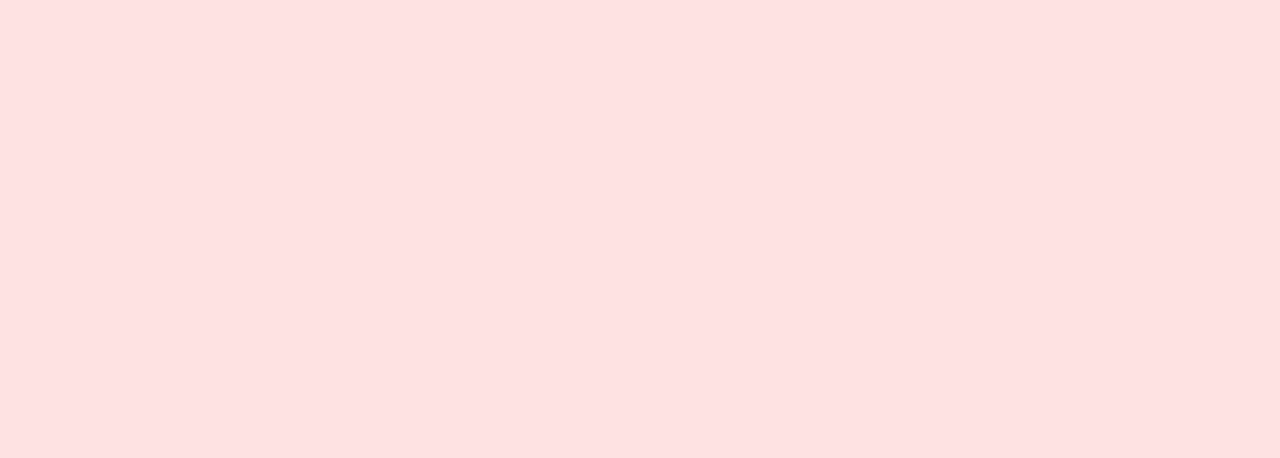
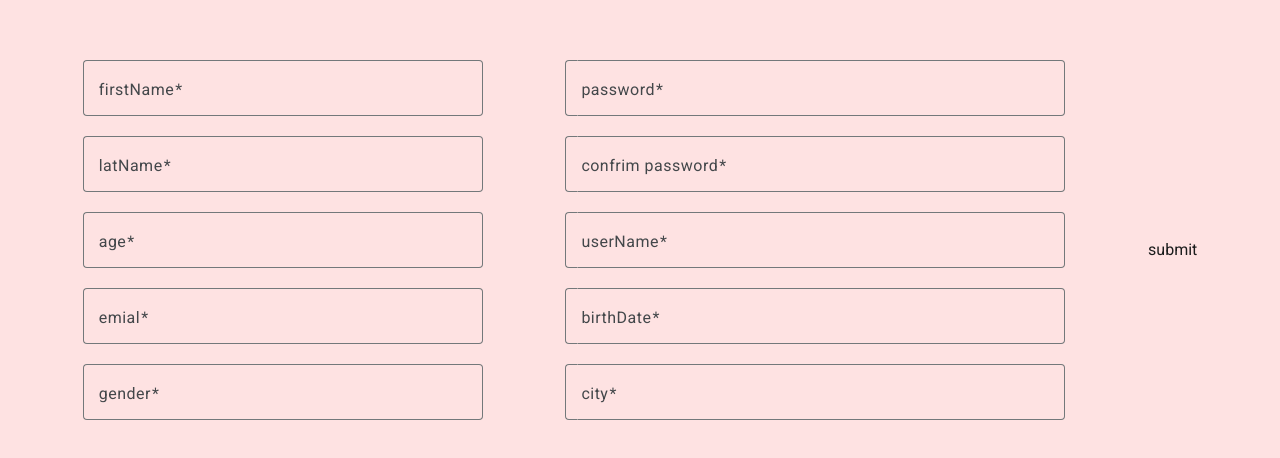
Before and after one commit to sabatorkaman/dummyJson, an Angular app: page /add-user in a window 1280 px wide. Before the commit this address led to /. Shown: the part 150-608 px from the top of the page. Built offline with nearby package versions, Linux system fonts and the light colour scheme.

Commit message:
add user

```diff
--- a/src/app/admin/add-user/add-user.component.html
+++ b/src/app/admin/add-user/add-user.component.html
@@ -1,2 +1,53 @@
+<div class=" flex flex-row justify-evenly" [formGroup]="addUser">
+    <div class="flex flex-col w-[400px] justify-center">
+        <mat-form-field>
+            <mat-label>firstName</mat-label>
+            <input formControlName="firstName" matInput>
+        </mat-form-field>
+        <mat-form-field>
+            <mat-label>latName</mat-label>
+            <input formControlName="lastName" matInput>
+        </mat-form-field>
 
-<p>add-user works!</p>
+        <mat-form-field>
+            <mat-label>age</mat-label>
+            <input formControlName="age" matInput>
+        </mat-form-field>
+
+        <mat-form-field>
+            <mat-label>emial</mat-label>
+            <input formControlName="email" matInput>
+        </mat-form-field>
+        <mat-form-field>
+            <mat-label>gender</mat-label>
+            <input formControlName="gender" matInput>
+        </mat-form-field>
+
+    </div>
+
+    <div class="flex flex-col w-[500px] justify-center">
+
+        <mat-form-field>
+            <mat-label>password</mat-label>
+            <input formControlName="password" matInput type="password">
+        </mat-form-field>
+        <mat-form-field>
+            <mat-label>confrim password</mat-label>
+            <input formControlName="confrimPassword" matInput type="password">
+        </mat-form-field>
+        <mat-form-field>
+            <mat-label>userName</mat-label>
+            <input formControlName="userName" matInput>
+        </mat-form-field>
+        <mat-form-field>
+            <mat-label>birthDate</mat-label>
+            <input formControlName="birthDate" matInput>
+        </mat-form-field>   <mat-form-field>
+            <mat-label>city</mat-label>
+            <input formControlName="city" matInput>
+        </mat-form-field>
+
+    </div>
+    <button (click)="addUserClick()" mat-flat-button>submit</button>
+
+</div>
--- a/src/app/admin/add-user/add-user.component.ts
+++ b/src/app/admin/add-user/add-user.component.ts
@@ -1,17 +1,74 @@
 import { JsonPipe } from '@angular/common';
-import { Component } from '@angular/core';
+import { Component, inject } from '@angular/core';
+import { MatFormFieldModule } from '@angular/material/form-field';
+import { MatInputModule } from '@angular/material/input';
+import { ActivatedRoute } from '@angular/router';
+import { MatSelectModule } from '@angular/material/select';
+import { AddNewUser, ApiService } from '../../api.service';
+import { FormBuilder, FormGroup, ReactiveFormsModule, Validators } from '@angular/forms';
 
 @Component({
   selector: 'app-add-user',
   standalone: true,
-  imports: [JsonPipe],
+  imports: [MatFormFieldModule, MatInputModule, MatSelectModule ,ReactiveFormsModule],
   templateUrl: './add-user.component.html',
   styleUrl: './add-user.component.scss'
 })
 export class AddUserComponent {
+  private router=inject(ActivatedRoute)
+  private pi=inject(ApiService)
+  private fb = inject(FormBuilder)
+  addUser:FormGroup
 
 
   constructor(){
+    this.addUser=this.fb.group({
+
+      firstName:this.fb.control('',[
+        Validators.required,
+
+      ]),
+      lastName:this.fb.control('',[
+        Validators.required
+      ]),
+      age:this.fb.control('',[
+        Validators.required
+      ]),
+      email:this.fb.control('',[
+        Validators.required
+      ]),
+      gender:this.fb.control('',[
+        Validators.required
+      ]),
+
+      password:this.fb.control('',[
+        Validators.required
+      ]),
+      confrimPassword:this.fb.control('',[
+        Validators.required
+      ]),
+      userName:this.fb.control('',[
+        Validators.required
+      ]),
+      birthDate:this.fb.control('',[
+        Validators.required
+      ]),
+      city:this.fb.control('',[
+        Validators.required
+      ]),
+
+    }
+
+    )
+
+
 
   }
+  addUserClick(){
+    this.pi.addNewUser(this.addUser.value).subscribe((data)=>{
+      console.log(data)
+    })
+  }
+
+
 }
--- a/src/app/admin/users/users.component.html
+++ b/src/app/admin/users/users.component.html
@@ -1,4 +1,8 @@
 <div>
+  <mat-form-field>
+    <mat-label>Filter</mat-label>
+    <input matInput (change)="applyFilter($event)" placeholder="Ex. Mia" #input>
+  </mat-form-field>
   <table mat-table [dataSource]="dataSource" class="mat-elevation-z8" matSort>
     <ng-container matColumnDef="id">
       <th mat-header-cell *matHeaderCellDef mat-sort-header> id </th>
@@ -25,14 +29,7 @@
     <tr mat-row *matRowDef="let row; columns: displayedColumns;"></tr>
   </table>
 
-  <mat-paginator showFirstLastButtons [length]="resultsLength" [pageSize]="5" [pageSizeOptions]="[5, 10, 15,20,25,30]"></mat-paginator>
+  <mat-paginator (page)="onChangePage($event)"  [pageSize]="pageSize" [pageIndex]="pageIndex" showFirstLastButtons [length]="resultsLength" [pageSize]="5"
+    [pageSizeOptions]="[5, 10, 15,20,25,30]"></mat-paginator>
 
 </div>
-
-<!-- <div class="flex justify-center gap-6">
-  <button >prev</button>
-  <p>1</p>
-  <p>2</p>
-  <button (click)="nextData()">next</button>
-
-</div> -->
--- a/src/app/admin/users/users.component.ts
+++ b/src/app/admin/users/users.component.ts
@@ -1,11 +1,12 @@
 import { AfterViewInit, Component, inject, OnChanges, SimpleChanges, ViewChild } from '@angular/core';
-import { MatPaginator, MatPaginatorModule } from '@angular/material/paginator';
+import { MatPaginator, MatPaginatorModule, PageEvent } from '@angular/material/paginator';
 import { MatSort, MatSortModule } from '@angular/material/sort';
 import { MatTableDataSource, MatTableModule } from '@angular/material/table';
 import { MatInputModule } from '@angular/material/input';
 import { MatFormFieldModule } from '@angular/material/form-field';
 import { AllUsers, ApiService, Userinformation } from '../../api.service';
 import { PagingComponent } from "../../paging/paging.component";
+import { debounceTime } from 'rxjs';
 
 @Component({
   selector: 'app-users',
@@ -15,68 +16,43 @@ import { PagingComponent } from "../../paging/paging.component";
   styleUrl: './users.component.scss'
 })
 
-export class UsersComponent implements AfterViewInit, OnChanges {
+export class UsersComponent implements AfterViewInit {
   private api = inject(ApiService)
   displayedColumns: string[] = ['id', 'firstName', 'lastName', 'email'];
   dataSource: MatTableDataSource<Userinformation>;
   @ViewChild(MatSort) sort: MatSort | null = null;
   @ViewChild(MatPaginator) paginator: MatPaginator | null = null;
-  users?: Userinformation[]
-  allUsers?: AllUsers
-  resultsLength = 110;
-  limit = 2
-  skip = 0
+
+  resultsLength = 0;
+  pageSize: number = 5
+  pageIndex: number = 0
+  filterValue: string = ""
 
   constructor() {
     this.dataSource = new MatTableDataSource();
 
-
   }
-  ngOnChanges(changes: SimpleChanges): void {
-    // this.pageSize = this.limit - this.skip
-  }
-  ngAfterViewInit() {
-    this.dataSource.sort = this.sort;
-    this.dataSource.paginator = this.paginator;
-    // if (this.limit !== undefined && this.skip !== undefined) {
-
-
-    this.api.getAllUser(this.limit, this.skip)
-      .subscribe((data) => {
-        this.allUsers = data
-        this.limit = this.allUsers.limit
-        this.users = this.allUsers.users
-        this.dataSource = new MatTableDataSource(this.users)
-        console.log(data.users.length)
-        console.log(this.limit, this.skip)
-
-        console.log(this.paginator?.pageSize + "pageSize")
-        console.log(this.paginator?.pageIndex + "index")
-
-        if (data.users.length === this.paginator?.pageSize) {
-          // this.resultsLength = (this.paginator?.pageIndex ?? 0) * (this.paginator?.pageSize ?? 0) + (this.paginator?.pageSize ?? 0) + 1
-          this.resultsLength = 10
-        } else {
-
-          // this.resultsLength = (this.paginator?.pageIndex ?? 0) * (this.paginator?.pageSize ?? 0) + data.users.length
-          this.resultsLength = 11
-        }
-        if (data.users.length == this.paginator?.pageSize)
-          this.resultsLength = (this.paginator?.pageIndex ?? 0) * (this.paginator?.pageSize ?? 0) + (this.paginator?.pageSize ?? 0) + 1
-        else
-          this.resultsLength = (this.paginator?.pageIndex ?? 0) * (this.paginator?.pageSize ?? 0) + data.users.length
-
+  getUser() {
+    let newSkip = this.pageIndex * this.pageSize
+    this.api.getAllUser(this.pageSize, newSkip, this.filterValue)
+      .subscribe((data: AllUsers) => {
+        this.dataSource.data = data.users
+        this.resultsLength = data.total
       })
-      console.log(this.resultsLength)
-    // }
   }
 
-
-  // nextData() {
-  //   let me = this.limit += this.pageSize+5
-  //   console.log(me)
-  //   console.log(this.pageSize + 5)
-  // }
-
-
+  ngAfterViewInit() {
+    this.dataSource.paginator = this.paginator;
+    this.getUser()
+  }
+  onChangePage(e: PageEvent) {
+    this.pageSize = e.pageSize
+    this.pageIndex = e.pageIndex
+    this.getUser()
+  }
+  applyFilter(event: Event) {
+    this.filterValue = (event.target as HTMLInputElement).value;
+    this.pageIndex = 0
+    this.getUser()
+  }
 }
--- a/src/app/api.service.ts
+++ b/src/app/api.service.ts
@@ -10,24 +10,24 @@ export class ApiService {
 
   constructor() {
 
-
   }
   login(username: string, password: string): Observable<LoginResponse> {
     return this.http.post<LoginResponse>('https://dummyjson.com/user/login', {
       "username": username,
       "password": password
     })
-
   }
   getUserDetail(id: number): Observable<UserDetail> {
     return this.http.get<UserDetail>(`https://dummyjson.com/users/${id}`)
   }
-  getAllUser(limit:number, skip:number): Observable<AllUsers> {
-    return this.http.get<AllUsers>(`https://dummyjson.com/users?limit=${limit}&skipe=${skip}`)
+  getAllUser(limit: number, skip: number, q: string): Observable<AllUsers> {
+    return this.http.get<AllUsers>(`https://dummyjson.com/users/search?limit=${limit}&skip=${skip}&q=${q}`)
 
   }
 
-
+  addNewUser(data:AddNewUser): Observable<AddNewUser> {
+    return this.http.post<AddNewUser>('https://dummyjson.com/users/add',data)
+  }
 }
 export interface LoginResponse {
   id: number,
@@ -83,7 +83,6 @@ export interface Userinformation {
   },
   ip: string,
   address: Adress[],
-
   macAddress: string,
   university: string,
   bank: Bank[],
@@ -134,24 +133,43 @@ export interface Company {
     country: string
   }
 }
-export interface Newusers {
+// export interface Newusers {
 
-  id: number,
-  username: string,
-  email: string,
+//   id: number,
+//   username: string,
+//   email: string,
+//   firstName: string,
+//   lastName: string,
+//   gender: string,
+//   image: string,
+//   accessToken: string, // JWT accessToken (for backward compatibility) in response and cookies
+//   refreshToken: string // refreshToken in response and cookies
+
+// }
+// export interface User {
+//   id: number,
+//   firstName: string,
+//   lastName: string,
+//   maidenName: string,
+//   age: number,
+//   gender: string,
+//   email: string,
+//   phone: string,
+//   username: string,
+//   password: string,
+//   birthDate: string,
+//   image: string,
+//   bloodGroup: string,
+//   height: number,
+//   weight: number,
+//   eyeColor: string,
+// }
+
+export interface AddNewUser {
+
+  id: number | null,
   firstName: string,
   lastName: string,
-  gender: string,
-  image: string,
-  accessToken: string, // JWT accessToken (for backward compatibility) in response and cookies
-  refreshToken: string // refreshToken in response and cookies
-
-}
-export interface User {
-  id: number,
-  firstName: string,
-  lastName: string,
-  maidenName: string,
   age: number,
   gender: string,
   email: string,
@@ -159,9 +177,5 @@ export interface User {
   username: string,
   password: string,
   birthDate: string,
-  image: string,
-  bloodGroup: string,
-  height: number,
-  weight: number,
-  eyeColor: string,
+
 }
--- a/src/app/header/header.component.html
+++ b/src/app/header/header.component.html
@@ -3,7 +3,8 @@
     <div class="text-center"> wellcome {{name()}}!</div>
 
     @if(role() === "admin"){
-    <a [routerLink]="'/admin/users'" routerLinkActive="router-link-active">users</a>}
+    <a [routerLink]="'/admin/users'" routerLinkActive="router-link-active">users</a>
+    <a [routerLink]="'add-user'">add user</a>}
     <button mat-flat-button class="" (click)="logOut()">log Out</button>
 </div>
 
--- a/src/app/home/home.component.html
+++ b/src/app/home/home.component.html
@@ -1,2 +1 @@
 <div>home component</div>
-<app-users></app-users>
--- a/src/app/home/home.component.ts
+++ b/src/app/home/home.component.ts
@@ -2,13 +2,12 @@ import { AfterViewInit, Component, inject, OnInit } from '@angular/core';
 import { ActivatedRoute, Router, RouterModule } from '@angular/router';
 import { AuthenticationService } from '../authentication.service';
 import { FormGroup } from '@angular/forms';
-import { UsersComponent } from "../admin/users/users.component";
 import { AddUserComponent } from "../admin/add-user/add-user.component";
 
 @Component({
   selector: 'app-home',
   standalone: true,
-  imports: [UsersComponent, AddUserComponent],
+  imports: [AddUserComponent],
   templateUrl: './home.component.html',
   styleUrl: './home.component.scss'
 })
@@ -19,7 +18,7 @@ export class HomeComponent implements AfterViewInit {
   dataHome: FormGroup | undefined = undefined
   ngAfterViewInit(): void {
 
-     console.log( this.authenticated.loginResponse)
+    console.log(this.authenticated.loginResponse)
 
   }
   test() {
--- /dev/null
+++ b/src/app/users2/users2.component.html
@@ -0,0 +1,39 @@
+
+<mat-card>
+    <mat-form-field>
+        <mat-label>Filter</mat-label>
+        <input matInput (change)="applyFilter($event)" [(ngModel)]="search" placeholder="Ex. Mia" #input>
+    </mat-form-field>
+    <table mat-table [dataSource]="dataSource" class="mat-elevation-z8" matSort>
+        <ng-container matColumnDef="id">
+            <th mat-header-cell *matHeaderCellDef mat-sort-header> id </th>
+            <td mat-cell *matCellDef="let element"> {{element.id}} </td>
+        </ng-container>
+        <ng-container matColumnDef="firstName">
+            <th mat-header-cell *matHeaderCellDef mat-sort-header> firstName </th>
+            <td mat-cell *matCellDef="let element"> {{element.firstName}} </td>
+        </ng-container>
+
+
+        <ng-container matColumnDef="lastName">
+            <th mat-header-cell *matHeaderCellDef mat-sort-header> lastName </th>
+            <td mat-cell *matCellDef="let element"> {{element.lastName}} </td>
+        </ng-container>
+
+
+        <ng-container matColumnDef="email">
+            <th mat-header-cell *matHeaderCellDef mat-sort-header> email </th>
+            <td mat-cell *matCellDef="let element"> {{element.email}} </td>
+        </ng-container>
+
+        <tr mat-header-row *matHeaderRowDef="displayedColumns"></tr>
+        <tr mat-row *matRowDef="let row; columns: displayedColumns;"></tr>
+    </table>
+
+    <mat-paginator showFirstLastButtons  [length]="resultsLength" [pageSize]="5"
+        [pageSizeOptions]="[5, 10, 15,20,25,30]"></mat-paginator>
+
+</mat-card>
+<a  [routerLink]="['/add-user']" routerLinkActive="router-link-active" >
+    <button mat-flat-button>add user</button>
+</a>
--- /dev/null
+++ b/src/app/users2/users2.component.ts
@@ -0,0 +1,55 @@
+import { AfterViewInit, Component, inject, OnChanges, SimpleChanges, ViewChild } from '@angular/core';
+import { MatPaginator, MatPaginatorModule, PageEvent } from '@angular/material/paginator';
+import { MatSort, MatSortModule } from '@angular/material/sort';
+import { MatTableDataSource, MatTableModule } from '@angular/material/table';
+import { MatInputModule } from '@angular/material/input';
+import { MatFormFieldModule } from '@angular/material/form-field';
+import { AllUsers, ApiService, Userinformation } from '../api.service';
+import {MatCardModule} from '@angular/material/card';
+import { debounceTime, merge, startWith, switchMap } from 'rxjs';
+import { FormsModule, NgModel } from '@angular/forms';
+import { RouterLink } from '@angular/router';
+
+@Component({
+  selector: 'app-users',
+  standalone: true,
+  imports: [MatFormFieldModule, MatInputModule, MatTableModule, MatSortModule, MatPaginatorModule, FormsModule,MatCardModule,RouterLink],
+  templateUrl: './users2.component.html',
+  styleUrl: './users2.component.scss'
+})
+
+export class UsersComponent implements AfterViewInit {
+  applyFilter($event: Event) {
+    throw new Error('Method not implemented.');
+  }
+  private api = inject(ApiService)
+  displayedColumns: string[] = ['id', 'firstName', 'lastName', 'email'];
+  dataSource: MatTableDataSource<Userinformation>;
+
+  @ViewChild(MatPaginator) paginator: MatPaginator | null = null;
+  @ViewChild(NgModel) searchModel: NgModel | null = null
+
+  resultsLength = 0;
+  filterValue: string = ""
+  search = ""
+
+  constructor() {
+    this.dataSource = new MatTableDataSource();
+
+  }
+
+  ngAfterViewInit() {
+    merge(this.searchModel!!.valueChanges!!, this.paginator!!.page!!)
+      .pipe(
+        startWith({}),
+        debounceTime(300),
+      ).subscribe(() => {
+        let newSkip = this.paginator?.pageSize!! * this.paginator?.pageIndex!!
+        this.api.getAllUser(this.paginator?.pageSize!!, newSkip, this.search).subscribe((data) => {
+          this.dataSource.data = data.users
+          this.resultsLength = data.total
+        })
+      }
+      )
+  }
+}
```
Also changed, not shown: src/app/app.routes.ts (+7 -2 lines), src/app/users2/users2.component.scss (added).
